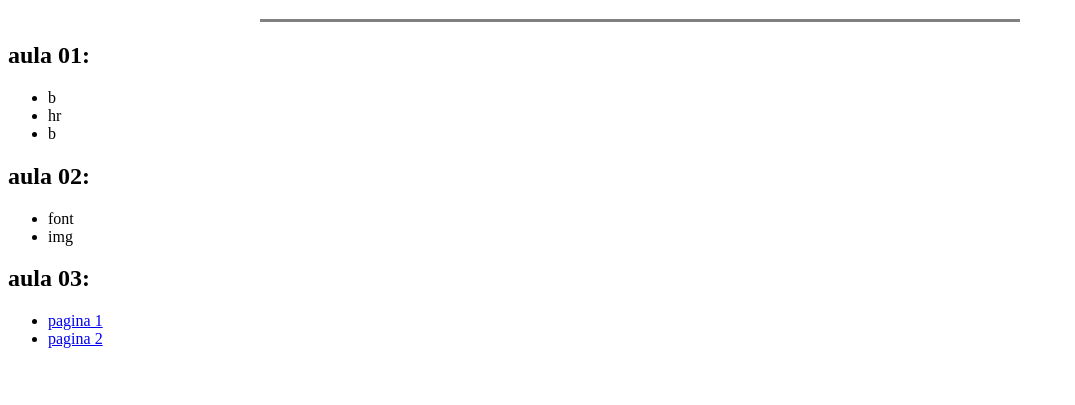
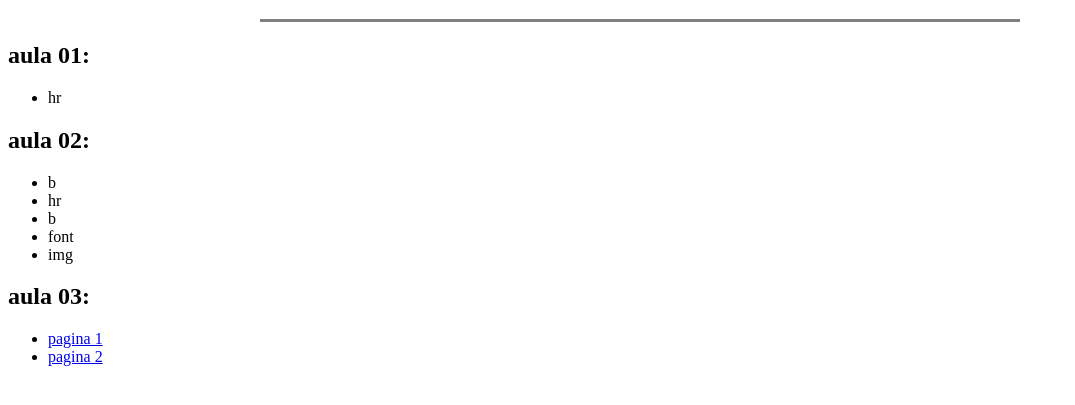
Before and after one commit to kauaetec/kauaetec.github.io, a plain HTML site: page index.html in a window 1280 px wide. Shown: the part 61-466 px from the top of the page, without its empty margins (0-1075 px from the left). Drawn offline with Linux system fonts and the light colour scheme.

Commit message:
Update index.html

```diff
--- a/index.html
+++ b/index.html
@@ -15,14 +15,15 @@
     <p><h2>aula 01:</h2></p>
 
         <ul>
-          <li><a href="/aula01/b.html"></a>b<br/></li>
-          <li><a href="/aula01/hr.html"></a>hr<br/></li>
-          <li><a href="/aula01/aling.html"></a>b<br/></li>
+          <li><a href="/aula01/meu_primeiro_site.html"></a>hr<br/></li>
         </ul>
 
     <p><h2>aula 02:</h2></p>
 
         <ul>
+          <li><a href="/aula01/negrito_e_italico.html"></a>b<br/></li>
+          <li><a href="/aula01/hr.html"></a>hr<br/></li>
+          <li><a href="/aula01/aling.html"></a>b<br/></li>
           <li><a href="/aula02/font.html"></a>font<br/></li>
           <li><a href="/aula02/img.html"></a>img<br/></li>
         </ul>
```
